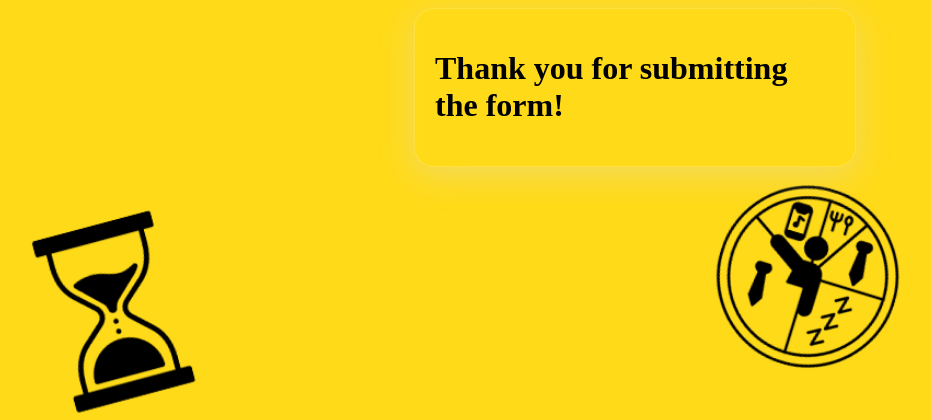
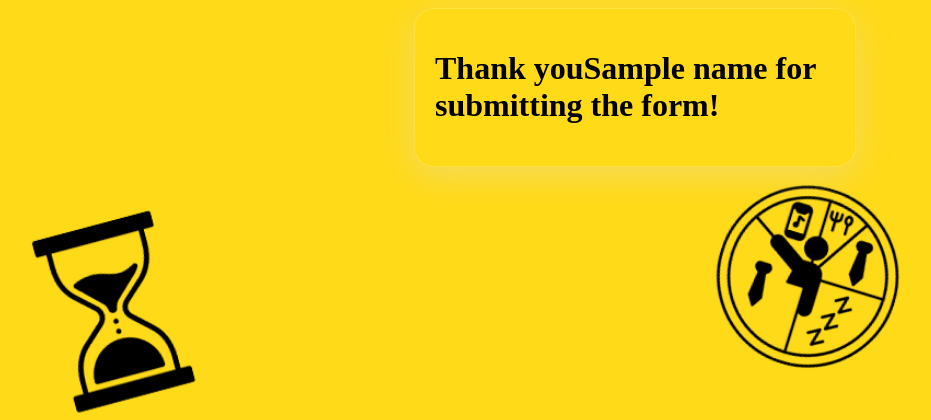
Before and after one commit to 4821Naveen/Flask, a Flask app: template templates/home.html in a window 1280 px wide. Shown: the top 420 px of the page, without its empty margins (5-936 px from the left). Run offline with Flask 3, Linux system fonts and the light colour scheme; the template is opened without the code that fills it: most values are stand-ins (such as "Sample title", 1, 10 or a date in 2020).

Commit message:
fist root

```diff
--- a/app.py
+++ b/app.py
@@ -4,14 +4,8 @@ import mysql.connector
 app = Flask(__name__)
 
 # Configure your MySQL connection
-db = mysql.connector.connect(
-    host=" sql8.freesqldatabase.com ",
-    user=" sql8673726",
-    password="xWplLT4LMV",
-    database="sql8673726"
-)
 
-cursor = db.cursor()
+
 
 @app.route('/')
 def index():
@@ -19,6 +13,14 @@ def index():
 
 @app.route('/submit', methods=['GET', 'POST'])
 def submit():
+    db = mysql.connector.connect(
+    host=" sql8.freesqldatabase.com ",
+    user=" sql8673726",
+    password="xWplLT4LMV",
+    database="sql8673726"
+    )
+
+    cursor = db.cursor()
     name = request.form.get('name')
     email = request.form.get('email')
     mobile = request.form.get('mobile')
@@ -37,14 +39,10 @@ def submit():
     cursor.close()
     db.close()
 
-    return render_template('home.html')
+    return render_template('home.html',name=name)
 
 if __name__ == '__main__':
-    app.run(host='0.0.0.0',port=5000)
+     app.run(debug=True)
 
 
-
-if __name__ == '__main__':
-    app.run(host='0.0.0.0',port=5000)
-
 #1oQ25KzvvqZwR2Bd
--- a/templates/home.html
+++ b/templates/home.html
@@ -9,7 +9,7 @@
 </head>
 <body>
     <div class="container">
-       <h1> Thank you for submitting the form! </h1>
+       <h1> Thank you{{name}} for submitting the form! </h1>
     </div>
 </body>
 </html>
```
